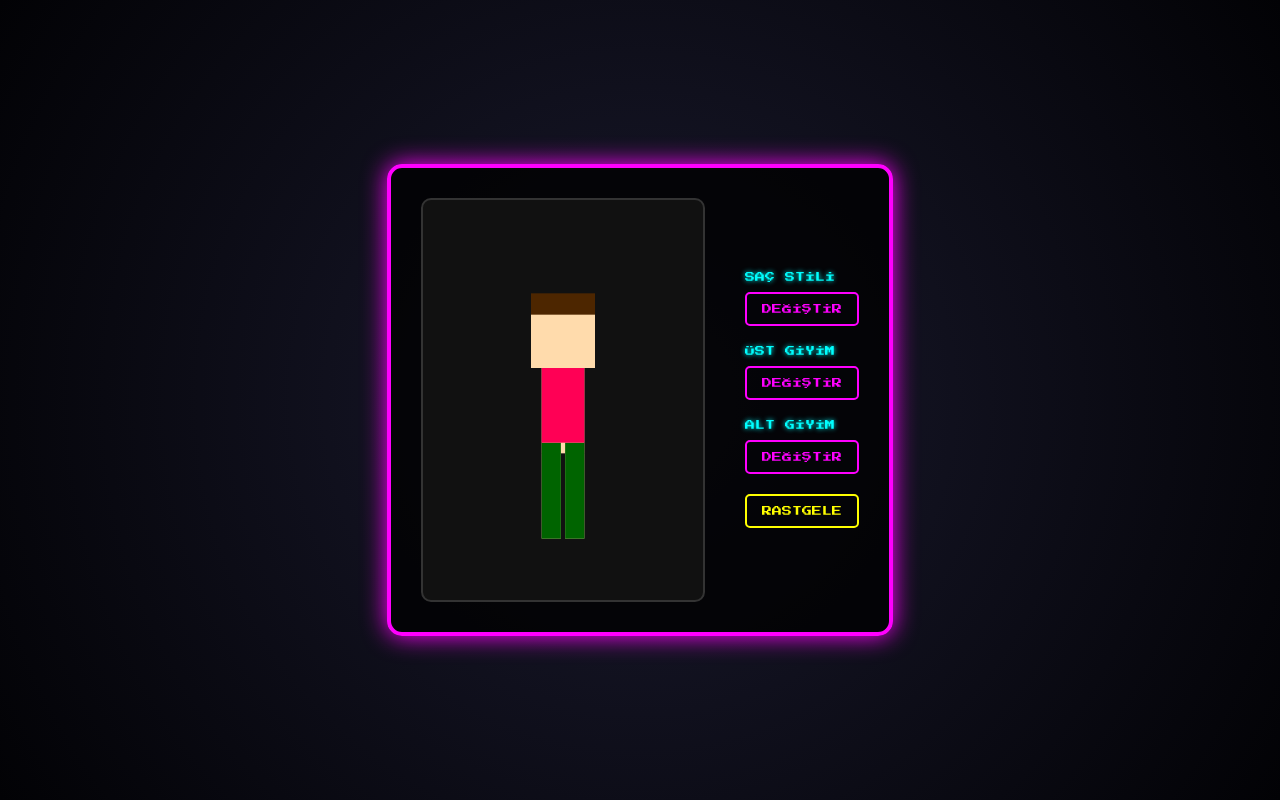
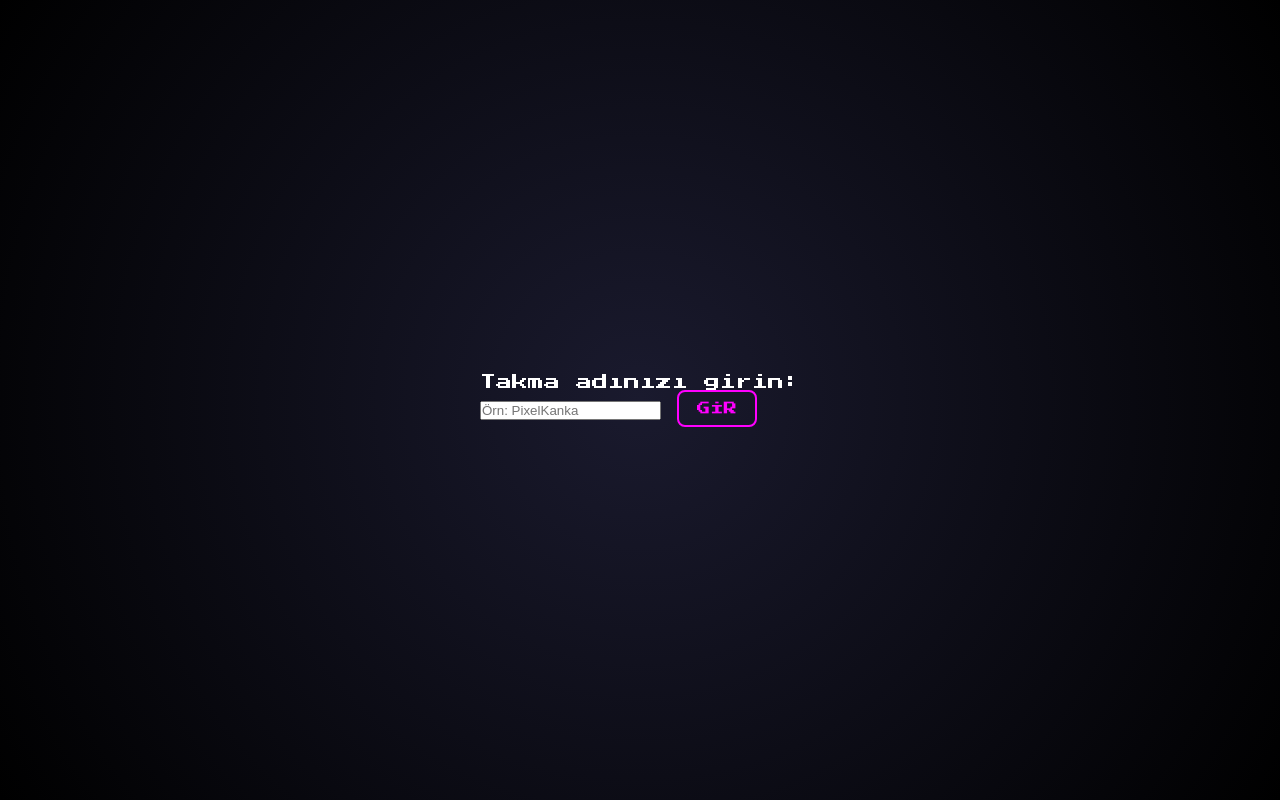
Before and after one commit to brbrsxlegacy/asya-dream-studio, a plain HTML site: page index.html in a window 1280 px wide. Drawn offline with Linux system fonts and the light colour scheme.

Commit message:
Update index.html for character creation and styling

```diff
--- a/index.html
+++ b/index.html
@@ -3,7 +3,7 @@
 <head>
 <meta charset="UTF-8">
 <meta name="viewport" content="width=device-width, initial-scale=1.0">
-    <title>Pixel Master - Code Artist Edition</title>
+<title>Pixel Master - Bol Kıyafet</title>
 <link href="https://fonts.googleapis.com/css2?family=Press+Start+2P&display=swap" rel="stylesheet">
 <style>
 :root {
@@ -12,208 +12,239 @@
   --bg-dark: #0a0a0a;
 }
 
-        body {
-            background: radial-gradient(circle, #1a1a2e 0%, #020205 100%);
-            margin: 0;
-            font-family: 'Press Start 2P', cursive;
-            display: flex;
-            justify-content: center;
-            align-items: center;
-            height: 100vh;
-            color: white;
+*{box-sizing:border-box;margin:0;padding:0;}
 
+body, html{
+  width:100%;
+  height:100%;
+  font-family:'Press Start 2P', cursive;
+  display:flex;
+  flex-direction:column;
+  align-items:center;
+  justify-content:center;
+  background: radial-gradient(circle at 50% 50%, #1a1a2e 0%, #000 100%);
+  color:white;
 }
 
-        .main-container {
-            display: flex;
-            gap: 40px;
-            background: rgba(0, 0, 0, 0.8);
-            padding: 30px;
-            border: 4px solid var(--neon-pink);
-            box-shadow: 0 0 25px var(--neon-pink);
-            border-radius: 15px;
-            align-items: center;
+.hidden{display:none;}
+
+button{
+  padding:10px 18px;
+  cursor:pointer;
+  font-family:'Press Start 2P';
+  border:2px solid var(--neon-pink);
+  color:var(--neon-pink);
+  background:transparent;
+  border-radius:8px;
+  transition:.3s;
+}
+button:hover{
+  background:var(--neon-pink);
+  color:black;
+  box-shadow:0 0 15px var(--neon-pink);
 }
 
-        #character-canvas {
-            position: relative;
-            width: 280px;
-            height: 400px;
-            background: #111;
-            border: 2px solid #333;
-            border-radius: 10px;
-            display: flex;
-            justify-content: center;
-            align-items: center;
-            overflow: hidden;
+#character-canvas{
+  width:90vw;
+  max-width:350px;
+  height:60vh;
+  max-height:500px;
+  background:linear-gradient(145deg,#111,#222);
+  border:2px solid var(--neon-blue);
+  border-radius:15px;
+  display:flex;
+  justify-content:center;
+  align-items:center;
+  margin-bottom:20px;
+  overflow:hidden;
 }
 
-        .layer {
-            position: absolute;
-            width: 100%;
-            height: 100%;
-            display: flex;
-            justify-content: center;
-            align-items: center;
+.controls{
+  display:flex;
+  flex-wrap:wrap;
+  gap:10px;
+  justify-content:center;
 }
 
-        svg {
-            width: 220px;
-            height: 320px;
-            image-rendering: pixelated;
+#dolap-list{
+  display:flex;
+  flex-wrap:wrap;
+  gap:15px;
+  justify-content:center;
+  padding:10px;
+  max-width:90vw;
+  overflow-y:auto;
+  max-height:70vh;
 }
 
-        .controls {
-            display: flex;
-            flex-direction: column;
-            gap: 20px;
+.character-card{
+  background:rgba(0,0,0,0.7);
+  padding:10px;
+  border:2px solid var(--neon-blue);
+  border-radius:10px;
+  text-align:center;
+  width:120px;
+  display:flex;
+  flex-direction:column;
+  align-items:center;
 }
 
-        .category p {
-            margin: 0 0 10px 0;
-            font-size: 10px;
-            color: var(--neon-blue);
-            text-shadow: 0 0 5px var(--neon-blue);
-        }
-
-        button {
-            background: transparent;
-            border: 2px solid var(--neon-pink);
-            color: var(--neon-pink);
-            padding: 10px 15px;
-            cursor: pointer;
-            font-family: 'Press Start 2P';
-            font-size: 10px;
-            transition: 0.3s;
-            border-radius: 5px;
-            width: 100%;
-        }
-
-        button:hover {
-            background: var(--neon-pink);
-            color: white;
-            box-shadow: 0 0 15px var(--neon-pink);
-        }
-
-        #random-btn {
-            border-color: #ffff00;
-            color: #ffff00;
-        }
-
-        #random-btn:hover {
-            background: #ffff00;
-            color: black;
-        }
-
-        .pop { animation: pop-anim 0.2s ease; }
-        @keyframes pop-anim {
-            0% { transform: scale(1); }
-            50% { transform: scale(1.1); }
-            100% { transform: scale(1); }
+.character-card svg{
+  width:80px;
+  height:100px;
 }
 </style>
 </head>
 <body>
-<audio id="bg-music" src="background-music-159125.mp3" autoplay loop></audio>
 
-<div class="main-container">
-    <div id="character-canvas">
-        <div class="layer" id="body-layer"></div>
-        <div class="layer" id="bottom-layer"></div>
-        <div class="layer" id="top-layer"></div>
-        <div class="layer" id="hair-layer"></div>
+<!-- Takma ad giriş -->
+<div id="login">
+<p>Takma adınızı girin:</p>
+<input type="text" id="nickname" placeholder="Örn: PixelKanka">
+<button onclick="enterSite()">GİR</button>
 </div>
 
+<!-- Ana Menü -->
+<div id="menu" class="hidden">
+<h2>Merhaba <span id="display-nick"></span>!</h2>
 <div class="controls">
-        <div class="category">
-            <p>SAÇ STİLİ</p>
-            <button onclick="change('hair')">DEĞİŞTİR</button>
-        </div>
-        <div class="category">
-            <p>ÜST GİYİM</p>
-            <button onclick="change('top')">DEĞİŞTİR</button>
-        </div>
-        <div class="category">
-            <p>ALT GİYİM</p>
-            <button onclick="change('bottom')">DEĞİŞTİR</button>
-        </div>
-        <button id="random-btn" onclick="randomize()">RASTGELE</button>
+<button onclick="openLibrary()">Dolap</button>
+<button onclick="openCreator()">Oluştur</button>
 </div>
 </div>
 
+<!-- Karakter Oluştur -->
+<div id="creator" class="hidden">
+<h2>Karakter Oluştur</h2>
+<div id="character-canvas"></div>
+<div class="controls">
+<button onclick="change('hair')">Saç</button>
+<button onclick="change('top')">Üst</button>
+<button onclick="change('bottom')">Alt</button>
+<button onclick="saveCurrentCharacter()">Kaydet</button>
+<button onclick="backToMenu()">Geri</button>
+</div>
+</div>
+
+<!-- Dolap -->
+<div id="library" class="hidden">
+<h2>Dolap</h2>
+<div id="dolap-list"></div>
+<button onclick="backToMenu()">Geri</button>
+</div>
+
 <script>
-const bodyBase = `<svg viewBox="0 0 100 150">
-    <rect x="35" y="30" width="30" height="30" fill="#ffdbac"/>
+// --- KARAKTER VERİLERİ ---
+const bodyBase=`<rect x="35" y="30" width="30" height="30" fill="#ffdbac"/>
 <rect x="40" y="60" width="20" height="40" fill="#ffdbac"/>
 <rect x="40" y="100" width="9" height="40" fill="#ffdbac"/>
-    <rect x="51" y="100" width="9" height="40" fill="#ffdbac"/>
-</svg>`;
+<rect x="51" y="100" width="9" height="40" fill="#ffdbac"/>`;
 
-const assets = {
-    hair: [
-        `<svg viewBox="0 0 100 150"><rect x="35" y="25" width="30" height="10" fill="#4d2600"/></svg>`,
-        `<svg viewBox="0 0 100 150"><rect x="32" y="20" width="36" height="20" fill="#ffd700"/><rect x="65" y="25" width="5" height="30" fill="#ffd700"/></svg>`,
-        `<svg viewBox="0 0 100 150"><rect x="35" y="15" width="30" height="20" fill="#00ffff"/></svg>`,
-        `<svg viewBox="0 0 100 150"><rect x="30" y="20" width="40" height="25" fill="#ff69b4"/></svg>`,
-        `<svg viewBox="0 0 100 150"><rect x="34" y="18" width="32" height="22" fill="#ff4500"/></svg>`,
-        `<svg viewBox="0 0 100 150"><rect x="33" y="17" width="34" height="23" fill="#8a2be2"/></svg>`,
-        `<svg viewBox="0 0 100 150"><rect x="36" y="20" width="28" height="20" fill="#7fff00"/></svg>`,
-        `<svg viewBox="0 0 100 150"><rect x="32" y="22" width="36" height="18" fill="#00ced1"/></svg>`,
-        `<svg viewBox="0 0 100 150"><rect x="34" y="19" width="32" height="24" fill="#ff1493"/></svg>`,
-        `<svg viewBox="0 0 100 150"><rect x="35" y="16" width="30" height="28" fill="#1e90ff"/></svg>`
+const assets={
+hair:[
+`<rect x="35" y="25" width="30" height="10" fill="#4d2600"/>`,
+`<rect x="32" y="20" width="36" height="20" fill="#ffd700"/>`,
+`<rect x="30" y="18" width="40" height="22" fill="#00ffff"/>`,
+`<rect x="33" y="20" width="34" height="18" fill="#ff00ff"/>`,
+`<rect x="36" y="25" width="28" height="15" fill="#ff8000"/>`,
+`<rect x="35" y="22" width="30" height="18" fill="#0080ff"/>`,
+`<rect x="34" y="20" width="32" height="20" fill="#00ff80"/>`,
+`<rect x="31" y="18" width="38" height="25" fill="#ff0080"/>`,
+`<rect x="33" y="23" width="34" height="17" fill="#ffff00"/>`,
+`<rect x="35" y="25" width="30" height="15" fill="#8000ff"/>`
 ],
-    top: [
-        `<svg viewBox="0 0 100 150"><rect x="40" y="60" width="20" height="35" fill="#ff0055"/></svg>`,
-        `<svg viewBox="0 0 100 150"><rect x="40" y="60" width="20" height="35" fill="#222"/><rect x="45" y="70" width="10" height="5" fill="#fff"/></svg>`,
-        `<svg viewBox="0 0 100 150"><rect x="40" y="60" width="20" height="20" fill="#00ff00"/></svg>`,
-        `<svg viewBox="0 0 100 150"><rect x="40" y="60" width="20" height="30" fill="#ff8c00"/></svg>`,
-        `<svg viewBox="0 0 100 150"><rect x="40" y="60" width="20" height="25" fill="#4b0082"/></svg>`,
-        `<svg viewBox="0 0 100 150"><rect x="40" y="60" width="20" height="28" fill="#00bfff"/></svg>`,
-        `<svg viewBox="0 0 100 150"><rect x="40" y="60" width="20" height="32" fill="#adff2f"/></svg>`,
-        `<svg viewBox="0 0 100 150"><rect x="40" y="60" width="20" height="35" fill="#ff1493"/></svg>`,
-        `<svg viewBox="0 0 100 150"><rect x="40" y="60" width="20" height="30" fill="#8b0000"/></svg>`,
-        `<svg viewBox="0 0 100 150"><rect x="40" y="60" width="20" height="33" fill="#00fa9a"/></svg>`
+top:[
+`<rect x="40" y="60" width="20" height="35" fill="#ff0055"/>`,
+`<rect x="40" y="60" width="20" height="35" fill="#222"/>`,
+`<rect x="40" y="60" width="20" height="35" fill="#00ff00"/>`,
+`<rect x="40" y="60" width="20" height="35" fill="#00ffff"/>`,
+`<rect x="40" y="60" width="20" height="35" fill="#ff8000"/>`,
+`<rect x="40" y="60" width="20" height="35" fill="#8000ff"/>`,
+`<rect x="40" y="60" width="20" height="35" fill="#ffff00"/>`,
+`<rect x="40" y="60" width="20" height="35" fill="#ff0080"/>`,
+`<rect x="40" y="60" width="20" height="35" fill="#0080ff"/>`,
+`<rect x="40" y="60" width="20" height="35" fill="#00ff80"/>`
 ],
-    bottom: [
-        `<svg viewBox="0 0 100 150"><rect x="40" y="95" width="9" height="45" fill="#2b2b80"/><rect x="51" y="95" width="9" height="45" fill="#2b2b80"/></svg>`,
-        `<svg viewBox="0 0 100 150"><rect x="40" y="95" width="20" height="15" fill="#555"/></svg>`,
-        `<svg viewBox="0 0 100 150"><rect x="40" y="95" width="9" height="45" fill="#ff00ff"/><rect x="51" y="95" width="9" height="45" fill="#ff00ff"/></svg>`,
-        `<svg viewBox="0 0 100 150"><rect x="40" y="95" width="20" height="45" fill="#8b4513"/></svg>`,
-        `<svg viewBox="0 0 100 150"><rect x="40" y="95" width="9" height="45" fill="#006400"/><rect x="51" y="95" width="9" height="45" fill="#006400"/></svg>`,
-        `<svg viewBox="0 0 100 150"><rect x="40" y="95" width="20" height="40" fill="#ff4500"/></svg>`,
-        `<svg viewBox="0 0 100 150"><rect x="40" y="95" width="9" height="45" fill="#483d8b"/><rect x="51" y="95" width="9" height="45" fill="#483d8b"/></svg>`,
-        `<svg viewBox="0 0 100 150"><rect x="40" y="95" width="20" height="35" fill="#00ffff"/></svg>`,
-        `<svg viewBox="0 0 100 150"><rect x="40" y="95" width="9" height="45" fill="#ff1493"/><rect x="51" y="95" width="9" height="45" fill="#ff1493"/></svg>`,
-        `<svg viewBox="0 0 100 150"><rect x="40" y="95" width="20" height="40" fill="#ffff00"/></svg>`
+bottom:[
+`<rect x="40" y="95" width="9" height="45" fill="#2b2b80"/><rect x="51" y="95" width="9" height="45" fill="#2b2b80"/>`,
+`<rect x="40" y="95" width="20" height="15" fill="#555"/>`,
+`<rect x="40" y="95" width="9" height="45" fill="#ff00ff"/><rect x="51" y="95" width="9" height="45" fill="#ff00ff"/>`,
+`<rect x="40" y="95" width="9" height="45" fill="#00ff00"/><rect x="51" y="95" width="9" height="45" fill="#00ff00"/>`,
+`<rect x="40" y="95" width="9" height="45" fill="#ff8000"/><rect x="51" y="95" width="9" height="45" fill="#ff8000"/>`,
+`<rect x="40" y="95" width="20" height="15" fill="#0080ff"/>`,
+`<rect x="40" y="95" width="9" height="45" fill="#ffff00"/><rect x="51" y="95" width="9" height="45" fill="#ffff00"/>`,
+`<rect x="40" y="95" width="9" height="45" fill="#8000ff"/><rect x="51" y="95" width="9" height="45" fill="#8000ff"/>`,
+`<rect x="40" y="95" width="20" height="15" fill="#ff0080"/>`,
+`<rect x="40" y="95" width="9" height="45" fill="#00ffff"/><rect x="51" y="95" width="9" height="45" fill="#00ffff"/>`
 ]
 };
 
-let currentIndices = { hair: 0, top: 0, bottom: 0 };
+let currentIndices={hair:0,top:0,bottom:0};
 
-function updateLayer(category) {
-    const layer = document.getElementById(`${category}-layer`);
-    layer.innerHTML = assets[category][currentIndices[category]];
-    layer.classList.remove('pop');
-    void layer.offsetWidth;
-    layer.classList.add('pop');
+// --- SAYFA FONKSİYONLARI ---
+function hideAll(){
+  document.getElementById('login').classList.add('hidden');
+  document.getElementById('menu').classList.add('hidden');
+  document.getElementById('creator').classList.add('hidden');
+  document.getElementById('library').classList.add('hidden');
 }
 
-function change(category) {
-    currentIndices[category] = (currentIndices[category] + 1) % assets[category].length;
-    updateLayer(category);
+function enterSite(){
+  const nick=document.getElementById('nickname').value.trim();
+  if(!nick) return alert('Takma ad boş olamaz!');
+  localStorage.setItem('nickname',nick);
+  document.getElementById('display-nick').textContent=nick;
+  hideAll();
+  document.getElementById('menu').classList.remove('hidden');
 }
 
-function randomize() {
-    Object.keys(assets).forEach(cat => {
-        currentIndices[cat] = Math.floor(Math.random() * assets[cat].length);
-        updateLayer(cat);
+function openCreator(){ hideAll(); document.getElementById('creator').classList.remove('hidden'); renderCharacter(); }
+function openLibrary(){ hideAll(); document.getElementById('library').classList.remove('hidden'); loadLibrary(); }
+function backToMenu(){ hideAll(); document.getElementById('menu').classList.remove('hidden'); }
+
+// --- KARAKTER ---
+function renderCharacter(){
+  const canvas=document.getElementById('character-canvas');
+  const svgContent=bodyBase + assets.hair[currentIndices.hair] + assets.top[currentIndices.top] + assets.bottom[currentIndices.bottom];
+  canvas.innerHTML=`<svg viewBox="0 0 100 150">${svgContent}</svg>`;
+}
+
+function change(cat){
+  currentIndices[cat]=(currentIndices[cat]+1)%assets[cat].length;
+  renderCharacter();
+}
+
+function saveCurrentCharacter(){
+  const nick=localStorage.getItem('nickname');
+  const svgContent=bodyBase + assets.hair[currentIndices.hair] + assets.top[currentIndices.top] + assets.bottom[currentIndices.bottom];
+  const saved=JSON.parse(localStorage.getItem('savedCharacters')||'[]');
+  saved.push({svg:`<svg viewBox="0 0 100 150">${svgContent}</svg>`,nick});
+  localStorage.setItem('savedCharacters',JSON.stringify(saved));
+  alert('Karakter kaydedildi!');
+}
+
+// --- DOLAP ---
+function loadLibrary(){
+  const nick=localStorage.getItem('nickname');
+  const container=document.getElementById('dolap-list');
+  container.innerHTML='';
+  const saved=JSON.parse(localStorage.getItem('savedCharacters')||'[]');
+  const myChars=saved.filter(c=>c.nick===nick);
+  if(myChars.length===0){
+    const div=document.createElement('div');
+    div.textContent='Henüz karakter yok.';
+    container.appendChild(div);
+    return;
+  }
+  myChars.forEach(c=>{
+    const card=document.createElement('div');
+    card.className='character-card';
+    card.innerHTML=`${c.svg}<p>${c.nick}</p>`;
+    container.appendChild(card);
   });
 }
 
-window.onload = () => {
-    document.getElementById('body-layer').innerHTML = bodyBase;
-    randomize();
-};
+window.onload=()=>{ document.getElementById('login').classList.remove('hidden'); };
 </script>
 
 </body>
```
Lines whose indentation alone changed are shown as unchanged.
